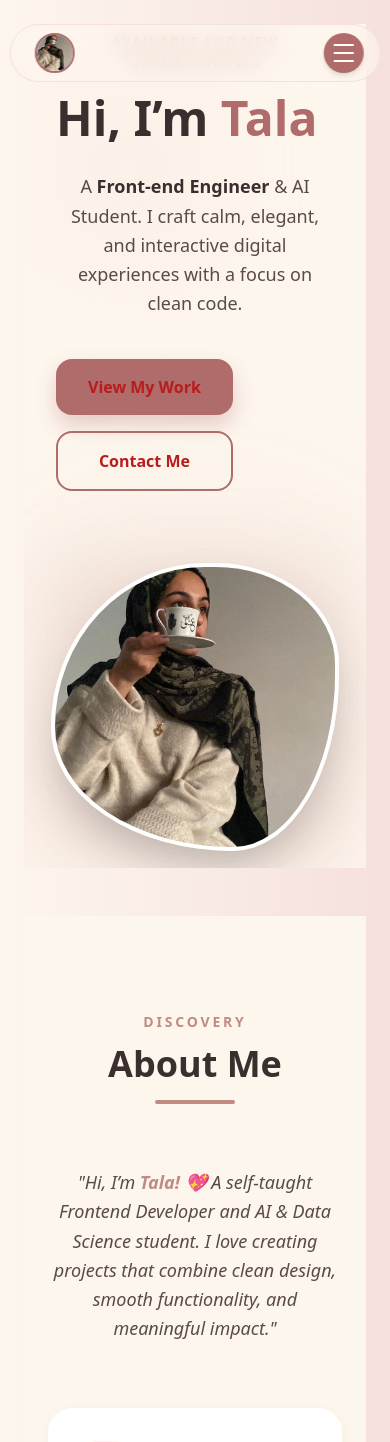
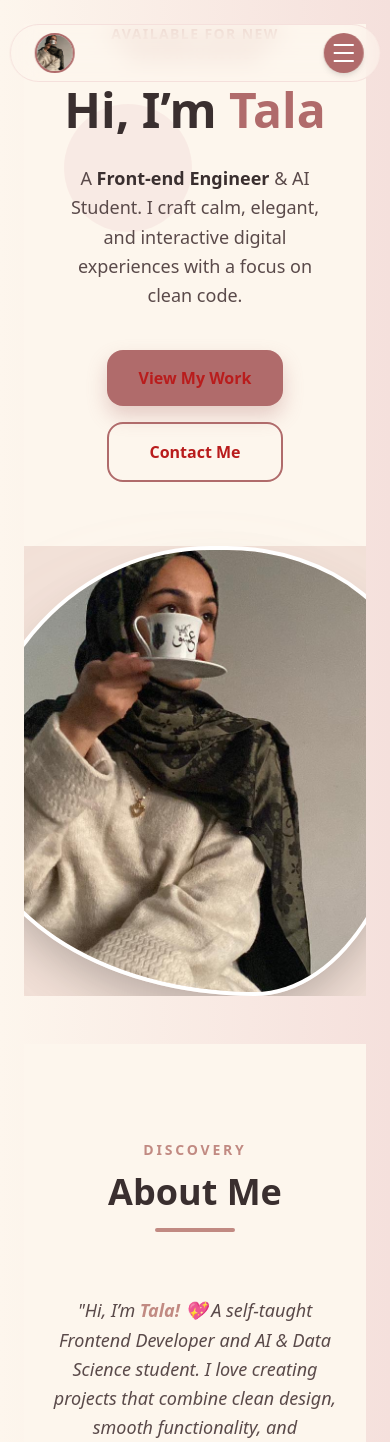
Before and after one commit to Sfditala/portfolio, a Next.js app: page / in a window 390 px wide. Shown: the top 1442 px of the page. Built offline with nearby package versions, Linux system fonts and the light colour scheme.

Commit message:
update-2

```diff
--- a/src/app/components/HeroSection.jsx
+++ b/src/app/components/HeroSection.jsx
@@ -10,11 +10,17 @@ export default function HeroSection() {
                  px-8 md:px-20 bg-[#FDF6ED] overflow-hidden"
     >
       {/* عناصر خلفية عائمة للجمالية */}
-      <div className="absolute top-20 left-10 w-32 h-32 bg-[#F5E0DC] rounded-full blur-3xl opacity-60 animate-pulse"></div>
-      <div className="absolute bottom-10 right-10 w-64 h-64 bg-[#E7C9C1] rounded-full blur-[100px] opacity-40"></div>
+      <div
+        className="absolute top-20 left-10 w-32 h-32 bg-[#F5E0DC] rounded-full opacity-60 animate-pulse"
+        style={{ filter: "blur(3xl)" }}
+      ></div>
+      <div
+        className="absolute bottom-10 right-10 w-64 h-64 bg-[#E7C9C1] rounded-full opacity-40"
+        style={{ filter: "blur(100px)" }}
+      ></div>
 
       {/* النصوص */}
-      <div className="relative z-10 flex-1 flex flex-col items-start justify-center md:pr-12 text-center md:text-left items-center md:items-start">
+      <div className="relative z-10 flex-1 flex flex-col md:pr-12 text-center md:text-left items-center md:items-start">
         <span className="text-[#C18A82] font-bold tracking-widest uppercase text-sm mb-4">
           Available for new opportunities
         </span>
@@ -51,14 +57,17 @@ export default function HeroSection() {
 
       {/* البروفايل مع Blob Animation */}
       <div className="relative z-10 flex-1 flex justify-center md:justify-end mt-16 md:mt-0">
-        <div className="relative w-72 h-72 md:w-[450px] md:h-[450px]">
+        <div
+          className="relative w-72 h-72"
+          style={{ width: "450px", height: "450px" }}
+        >
           {/* الشكل الانسيابي خلف الصورة */}
-          <div className="absolute inset-0 bg-[#C18A82] opacity-20 animate-blob filter blur-2xl"></div>
+          <div
+            className="absolute inset-0 bg-[#C18A82] opacity-20 animate-blob"
+            style={{ filter: "blur(2xl)" }}
+          ></div>
 
-          <div
-            className="relative w-full h-full overflow-hidden shadow-2xl transition-all duration-500
-                          blob-shape border-4 border-white"
-          >
+          <div className="relative w-full h-full overflow-hidden shadow-2xl transition-all duration-500 blob-shape border-4 border-white">
             <Image
               src="/about.jpg"
               alt="Tala Profile"
```
